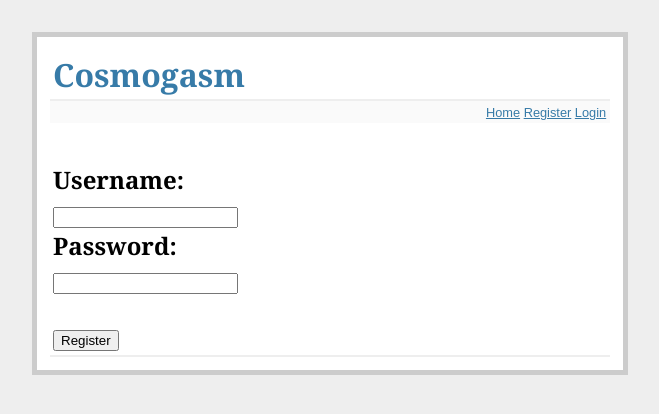
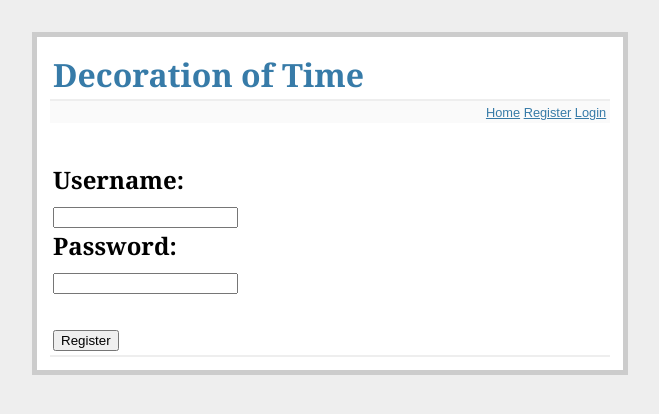
Before and after one commit to goodwordalchemy/music-app-with-neo4j, a Flask app: page /register in a window 1280 px wide. Shown: the top 414 px of the page, without its empty margins (310-969 px from the left). Run offline with Flask 2, Linux system fonts and the light colour scheme; parts of the project's set-up code (start-up, migrations or seed data) failed here and were passed over.

Commit message:
changed title and header

```diff
--- a/cosmogasm/templates/layout.html
+++ b/cosmogasm/templates/layout.html
@@ -1,8 +1,8 @@
 <!doctype html>
-<title>Cosmogasm</title>
+<title>Decoration of Time</title>
 <link rel="stylesheet" type="text/css" href="{{ url_for('static', filename='style.css') }}">
 <div class="page">
-  <h1>Cosmogasm</h1>
+  <h1>Decoration of Time</h1>
   <div class="metanav">
   {% if session.username %}
   Logged in as {{ session.username }}
```
